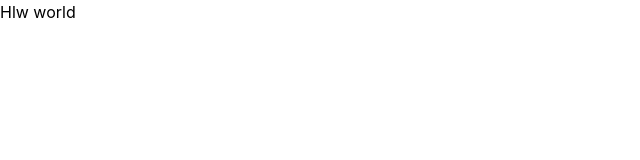
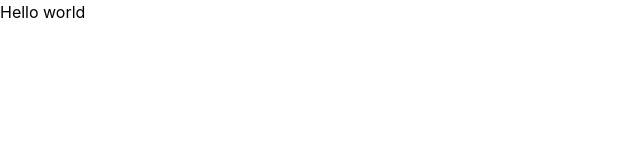
Before and after one commit to adil-dev96/Backend, a React app in the folder SNITCH/Frontend/: page / in a window 1280 px wide. Shown: the top 160 px of the page, without its empty margins (0-640 px from the left). Built offline with nearby package versions, Linux system fonts and the light colour scheme; the HTML template or start-up script is replaced by a standard one.

Commit message:
initialize frontend project with React, Vite, Tailwind CSS, and routing configuration

```diff
--- a/SNITCH/Frontend/package.json
+++ b/SNITCH/Frontend/package.json
@@ -16,6 +16,7 @@
     "react": "^19.2.8",
     "react-dom": "^19.2.8",
     "react-redux": "^9.3.0",
+    "react-router": "^8.3.1",
     "tailwindcss": "^4.3.3"
   },
   "devDependencies": {
--- a/SNITCH/Frontend/src/app/App.jsx
+++ b/SNITCH/Frontend/src/app/App.jsx
@@ -1,12 +1,12 @@
-import { useState } from 'react'
-
 import './App.css'
+import { RouterProvider } from 'react-router'
+import { routes } from "./app.routes"
 
 function App() {
 
 
   return (
-    <><h1>Hlw world </h1> </>
+    <RouterProvider router={routes} />
   )
 }
 
```
Also changed, not shown: SNITCH/Frontend/src/app/app.routes.jsx (added, +9 -0 lines), 1 other file (tests, documents, lock files or other folders).
